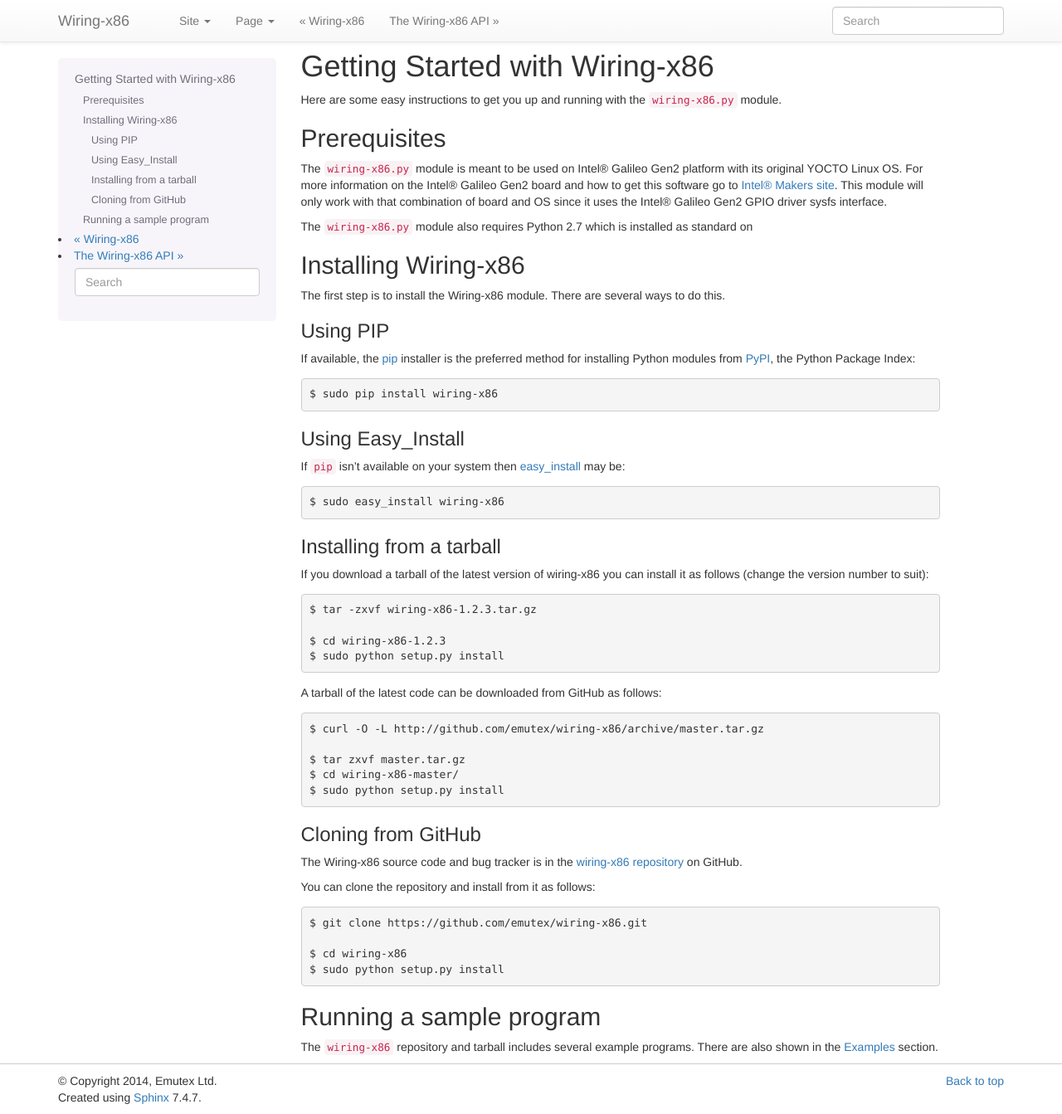
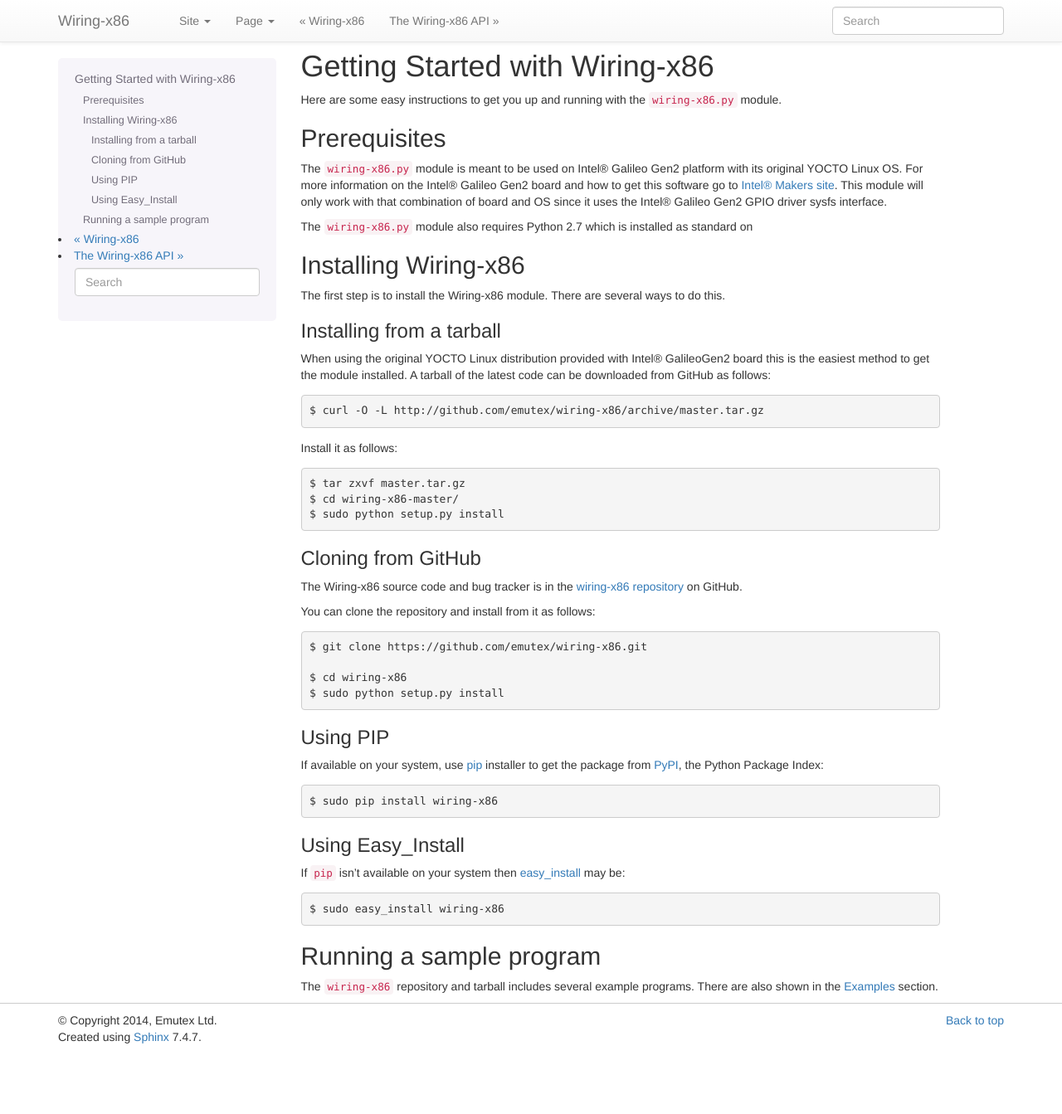
Before and after one commit to emutex/wiring-x86, a Sphinx documentation site: the page built from docs/source/getting_started.rst, in a window 1280 px wide and 1343 px high. Shown: the whole window at 83% size. Built offline with Sphinx 7.4.7, drawn with Linux system fonts in a browser that asks for light colours.

Commit message:
Reorganize documentation
Swap installation options in the getting started section.
Add link to read the docs site in the README file.

```diff
--- a/README.rst
+++ b/README.rst
@@ -58,6 +58,9 @@
         # Do a general cleanup. Calling this function is not mandatory.
         gpio.cleanup()
 
+Full documentation can be found at
+`wiring-x86 site <http://wiring-x86.readthedocs.org>`_ on Read the Docs.
+
 The Wiring-x86 module is meant to be used on Intel® Galileo Gen2
 platform with its original YOCTO Linux OS. For more information on the
 Intel® Galileo Gen2 board and how to get this software go to `Intel®
--- a/docs/source/getting_started.rst
+++ b/docs/source/getting_started.rst
@@ -26,37 +26,16 @@
 The first step is to install the Wiring-x86 module. There are several ways to
 do this.
 
-Using PIP
-*********
-
-If available, the `pip <http://www.pip-installer.org/en/latest/index.html>`_
-installer is the preferred method for installing Python modules from `PyPI
-<http://pypi.python.org/pypi>`_, the Python Package Index::
-
-    $ sudo pip install wiring-x86
-
-Using Easy_Install
-******************
-
-If ``pip`` isn't available on your system then `easy_install
-<http://peak.telecommunity.com/DevCenter/EasyInstall>`_ may be::
-
-    $ sudo easy_install wiring-x86
-
 Installing from a tarball
 *************************
 
-If you download a tarball of the latest version of wiring-x86 you can install
-it as follows (change the version number to suit)::
-
-    $ tar -zxvf wiring-x86-1.2.3.tar.gz
-
-    $ cd wiring-x86-1.2.3
-    $ sudo python setup.py install
-
+When using the original YOCTO Linux distribution provided with Intel®
+GalileoGen2 board this is the easiest method to get the module installed.
 A tarball of the latest code can be downloaded from GitHub as follows::
 
     $ curl -O -L http://github.com/emutex/wiring-x86/archive/master.tar.gz
+
+Install it as follows::
 
     $ tar zxvf master.tar.gz
     $ cd wiring-x86-master/
@@ -76,6 +55,22 @@
     $ cd wiring-x86
     $ sudo python setup.py install
 
+Using PIP
+*********
+
+If available on your system, use `pip
+<http://www.pip-installer.org/en/latest/index.html>`_ installer to get the
+package from `PyPI <http://pypi.python.org/pypi>`_, the Python Package Index::
+
+    $ sudo pip install wiring-x86
+
+Using Easy_Install
+******************
+
+If ``pip`` isn't available on your system then `easy_install
+<http://peak.telecommunity.com/DevCenter/EasyInstall>`_ may be::
+
+    $ sudo easy_install wiring-x86
 
 Running a sample program
 ------------------------
```
